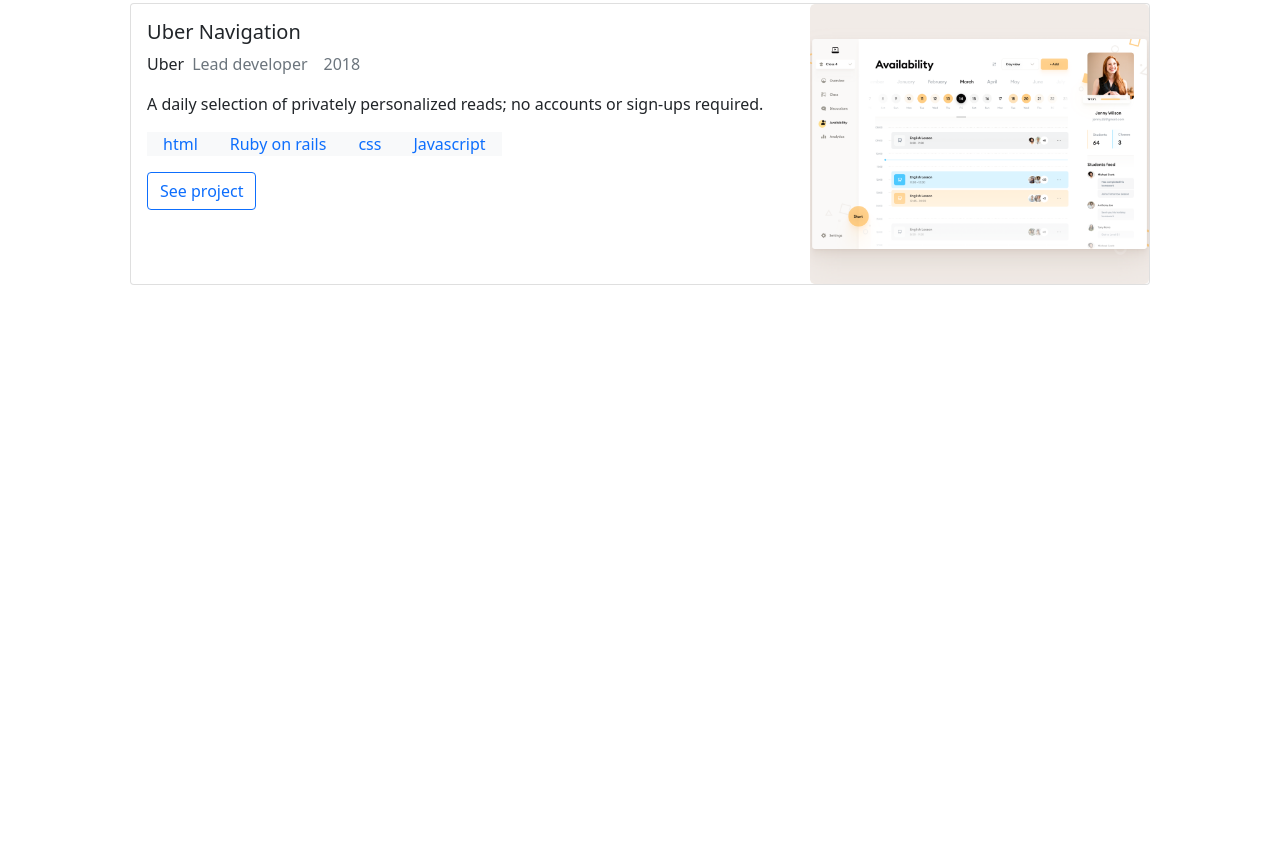
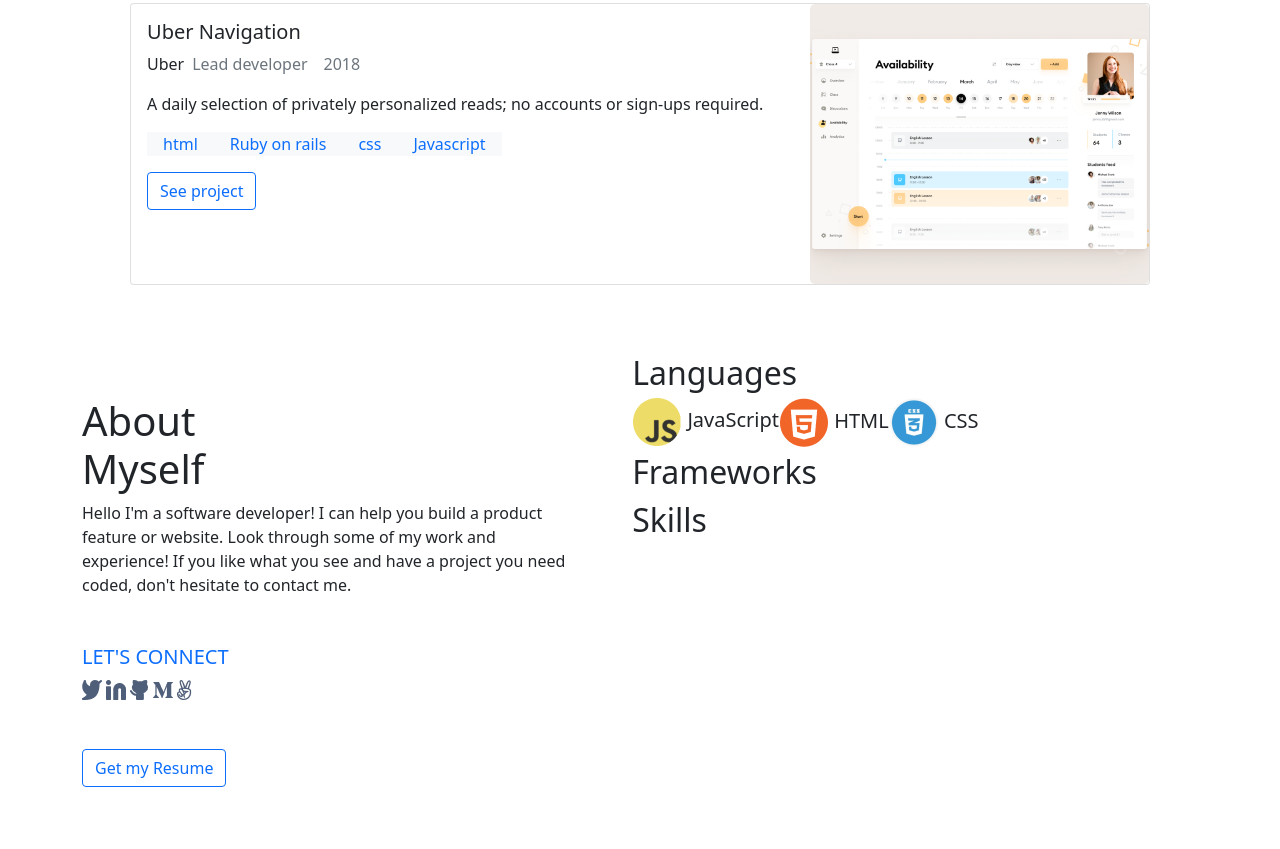
Before and after one commit to glorymugizi/bootstrap-project, a website: page index.html in a window 1280 px wide. Shown: the part 1643-2492 px from the top of the page. Before the commit the page ends 1992 px from the top, so only its background shows below. Drawn offline with nearby package versions, Linux system fonts and the light colour scheme.

Commit message:
Update HTML files

```diff
--- a/index.html
+++ b/index.html
@@ -60,9 +60,13 @@
             contact me.
           </p>
           <h5 class="text-uppercase text-primary">Let's Connect</h5>
-          <i class="fab fa-twitter"></i>
-          <i class="fab fa-linkedin-in"></i>
-          <i class="fab fa-github"></i>
+          <div>
+              <img src="./images/twitter.png" alt="twitter icon">
+              <img src="./images/Linkedinicon.png" alt="linkedin icon">
+              <img src="./images/gitgub.png" alt="github icon">
+              <img src="./images/Vector.png" alt="Medium icon">
+              <img src="./images/Vector3.png" alt="angelist icon">
+            </div>
         </div>
       </div>
     </section>
@@ -217,6 +221,50 @@
         </div>
       </div>
     </section>
+    <section id="about">
+      <div class="container">
+        <div class="d-flex">
+          <div style="width: 45%; height: 500px" class="pt-5 col-lg-6">
+            <h1>
+              About<br />
+              Myself
+            </h1>
+            <p>
+              Hello I'm a software developer! I can help you build a product
+              feature or website. Look through some of my work and experience!
+              If you like what you see and have a project you need coded, don't
+              hesitate to contact me.
+            </p>
+            <h5 class="text-uppercase text-primary mt-5">Let's Connect</h5>
+            <div>
+              <img src="./images/twitter.png" alt="twitter icon">
+              <img src="./images/Linkedinicon.png" alt="linkedin icon">
+              <img src="./images/gitgub.png" alt="github icon">
+              <img src="./images/Vector.png" alt="Medium icon">
+              <img src="./images/Vector3.png" alt="angelist icon">
+            </div>
+            <button type="button" class="btn btn-outline-primary mt-5">
+              Get my Resume
+            </button>
+          </div>
+          <div class="px-5 lead">
+            <ul class="list-unstyled">
+              <li class="fs-2">Languages</li>
+              <ul class="list-unstyled d-flex flex-row">
+                <li class="align-items-baseline">
+                  <img src="./images/javascript.png" alt="javascript icon" />
+                  JavaScript
+                </li>
+                <li><img src="./images/html.png" alt="HTML icon" /> HTML</li>
+                <li><img src="./images/css.png" alt="Css icon" /> CSS</li>
+              </ul>
+              <li class="fs-2">Frameworks</li>
+              <li class="fs-2">Skills</li>
+            </ul>
+          </div>
+        </div>
+      </div>
+    </section>
     <!-- js scripts -->
     <script
       src="https://cdn.jsdelivr.net/npm/bootstrap@5.0.2/dist/js/bootstrap.bundle.min.js"
```
